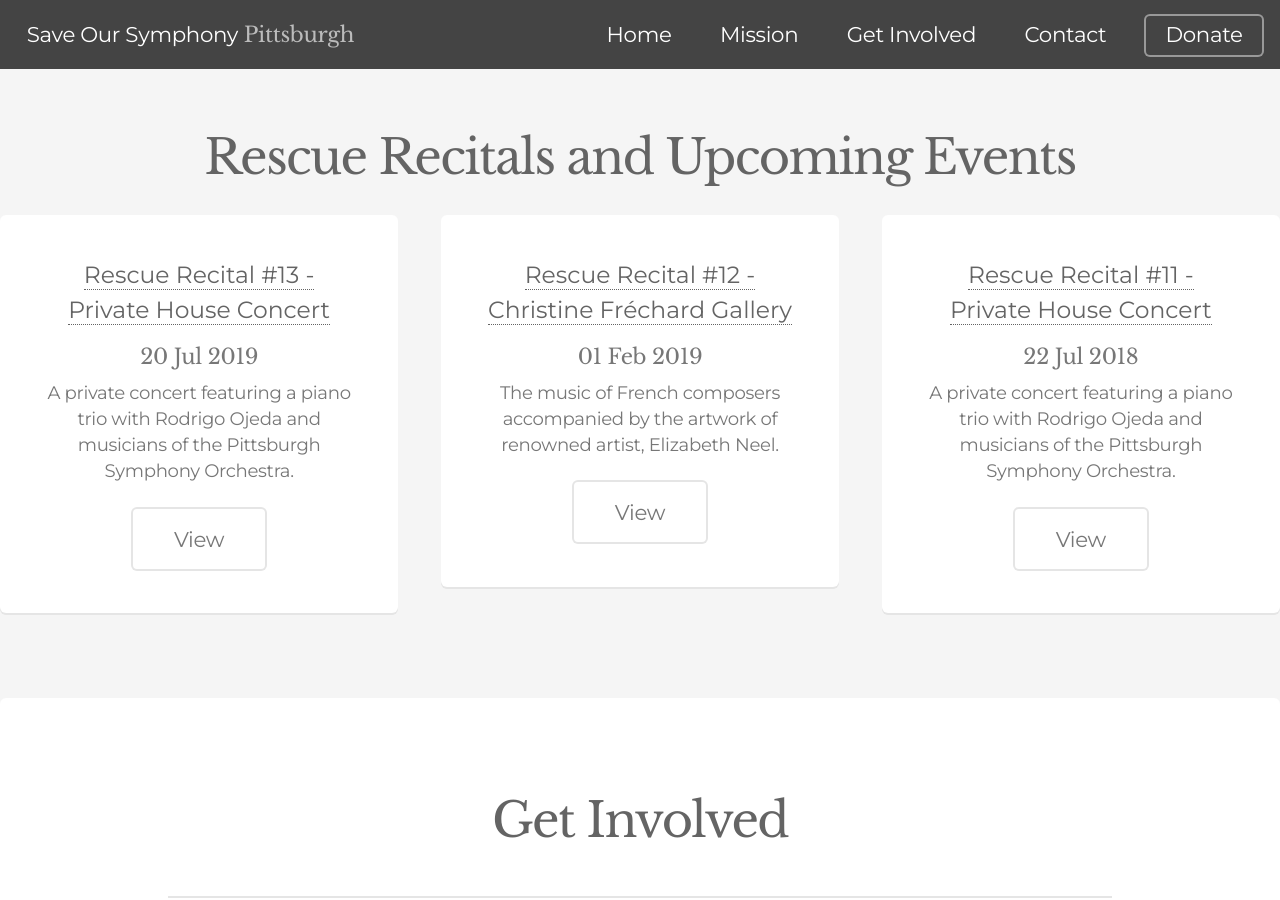
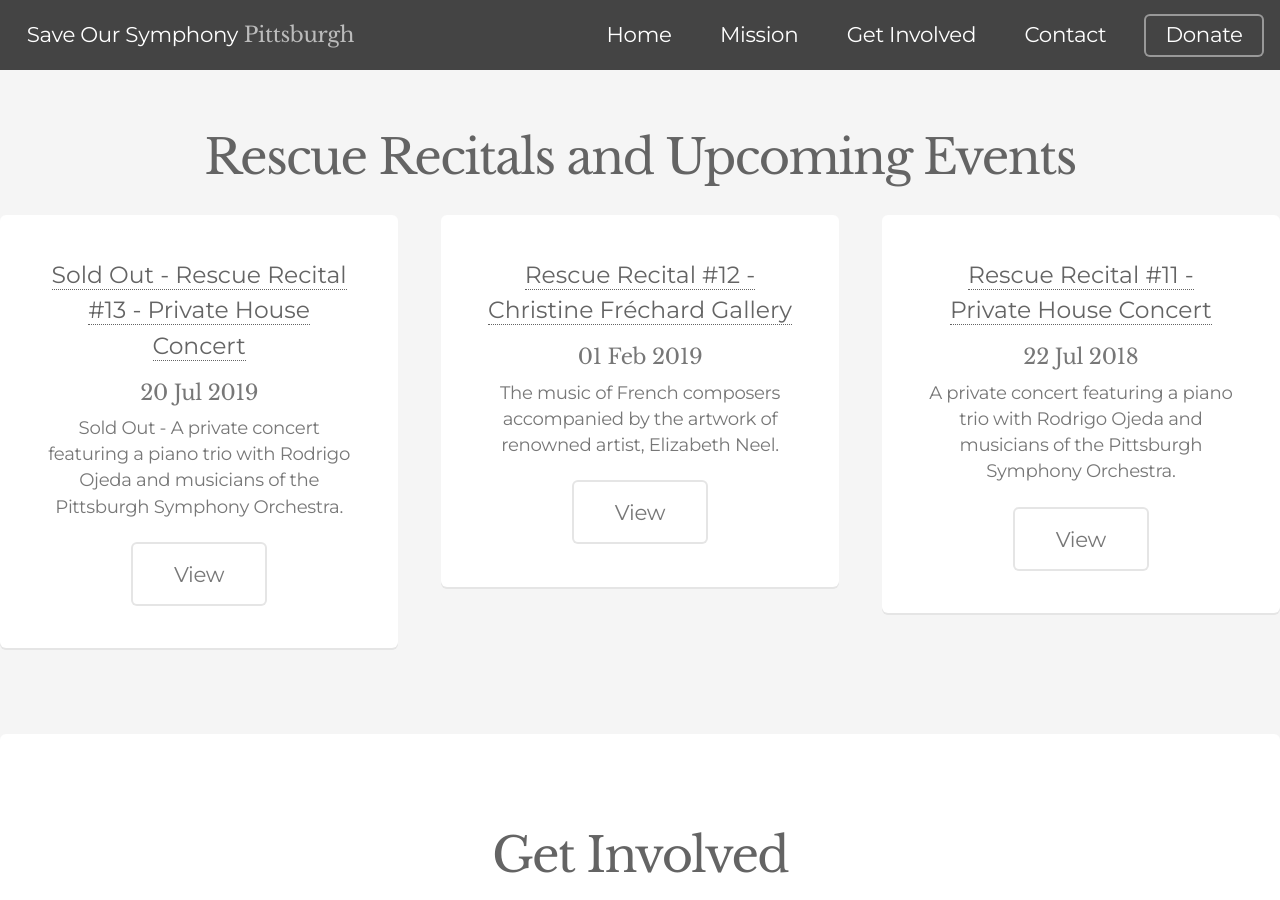
Before and after one commit to daraghbyrne/sospittsburgh, a Jekyll site: the page built from index.md, in a window 1280 px wide and 900 px high, scrolled down 1558 px. Built offline with Jekyll 4.4.1, drawn with Linux system fonts in a browser that asks for light colours; nearby versions of some CDN libraries.

Commit message:
Updated Rescue Recital Number 13 Private House Concert

```diff
--- a/_posts/2019-07-20-rescue-recital-number-13-private-house-concert.markdown
+++ b/_posts/2019-07-20-rescue-recital-number-13-private-house-concert.markdown
@@ -1,11 +1,11 @@
 ---
-title: 'Rescue Recital #13 - Private House Concert'
+title: 'Sold Out - Rescue Recital #13 - Private House Concert'
 date: 2019-07-20 18:30:00 -04:00
 categories:
 - event
 - events
-description: A private concert featuring a piano trio with Rodrigo Ojeda and musicians
-  of the Pittsburgh Symphony Orchestra.
+description: Sold Out - A private concert featuring a piano trio with Rodrigo Ojeda
+  and musicians of the Pittsburgh Symphony Orchestra.
 ---
 
 #### Rescue Recital  #13
```
